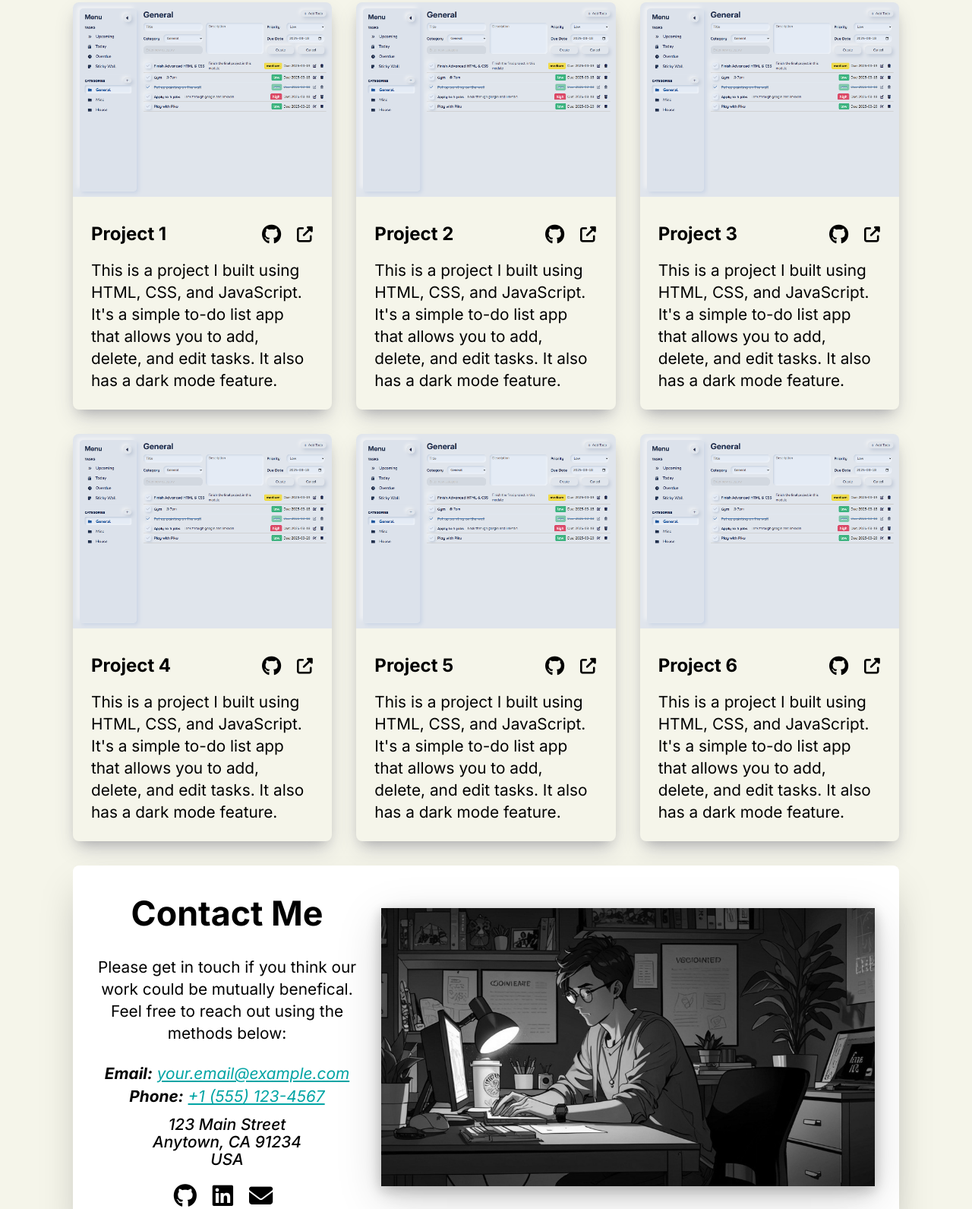
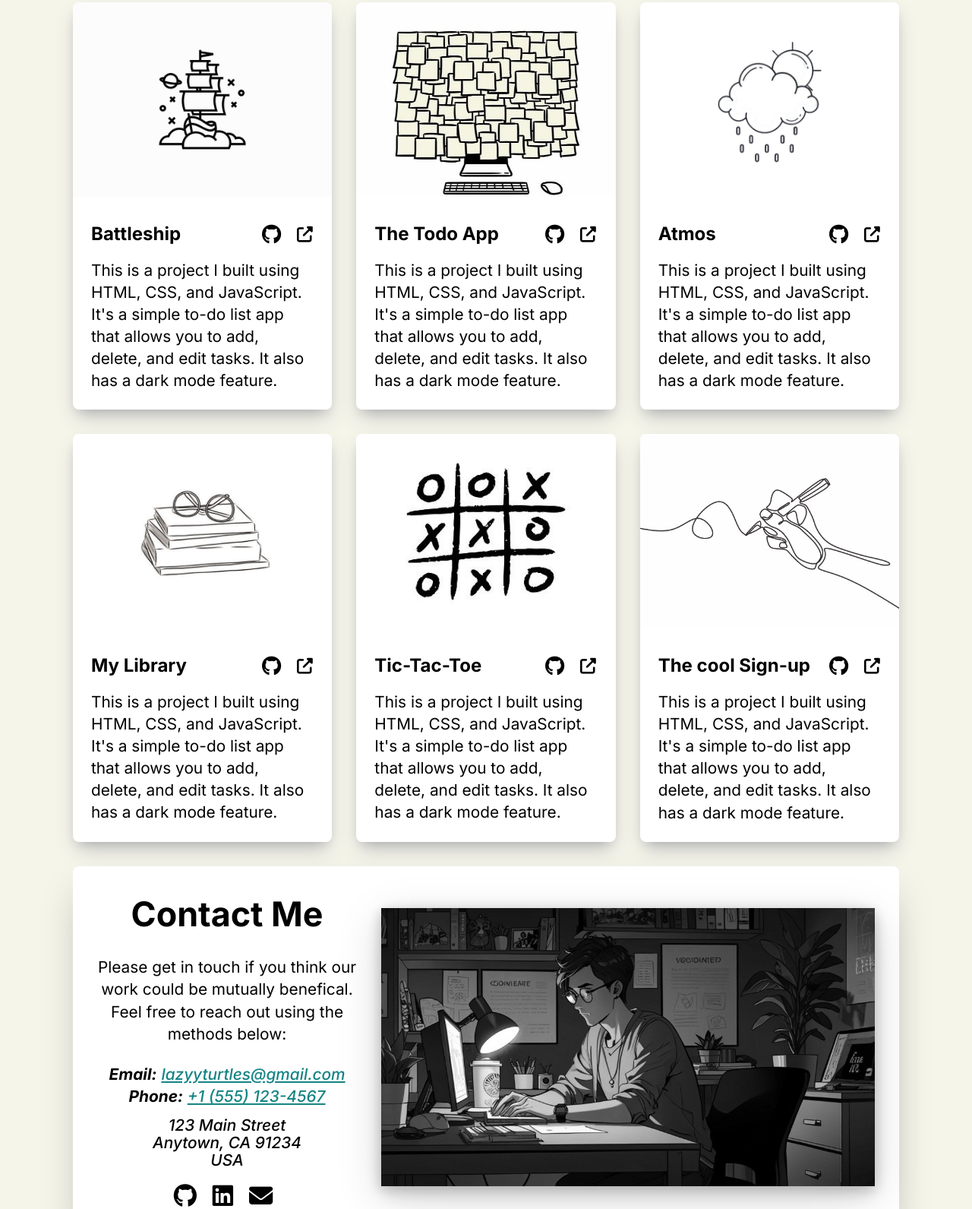
Before and after one commit to Atif-Pathan/homepage, a plain HTML site: page index.html in a window 1280 px wide. Shown: the part 627-2218 px from the top of the page at 76% size. Drawn offline with Linux system fonts and the light colour scheme; a web font is replaced by a local one.

Commit message:
update styles and add images and links to each card

```diff
--- a/index.html
+++ b/index.html
@@ -1,39 +1,72 @@
 <!DOCTYPE html>
 <html lang="en">
   <head>
-    <meta charset="UTF-8">
-    <meta name="viewport" content="width=device-width, initial-scale=1.0">
+    <meta charset="UTF-8" />
+    <meta name="viewport" content="width=device-width, initial-scale=1.0" />
     <title>Homepage</title>
     <script
       src="https://kit.fontawesome.com/6ed07fb8fe.js"
       crossorigin="anonymous"
     ></script>
     <link rel="icon" type="image/png" href="./home-button.png" />
-    <link rel="stylesheet" href="styles.css">
+    <link rel="stylesheet" href="styles.css" />
   </head>
   <body>
     <header>
       <div class="header-wrapper">
         <!-- <div class="intro"> -->
         <div class="headshot-wrapper">
-                <img class="headshot" src="./assets/me.jpg" alt="A headshot of Atif Pathan">
+          <img
+            class="headshot"
+            src="./assets/me.jpg"
+            alt="A headshot of Atif Pathan"
+          />
           <h1 class="my-name">Atif Pathan</h1>
         </div>
         <div class="about-me-wrapper">
           <h2 class="section-heading">About me</h2>
           <p class="about-me">
-                    I am a recent graduate from a master's in software engineering, though my background is in electrical and computer engineering. Currently, I am focusing on upgrading my web development skills through the <em>Odin Project.</em> I've built several projects using HTML/CSS and JavaScript (<u>see below</u>). I am finishing up the final project in the Advanced HTML/CSS section and then looking forward to moving onto React! I am always looking for new opportunities to grow and learn as a developer so feel free to reach out if you want to chat!
+            I am a recent graduate from a master's in software engineering,
+            though my background is in electrical and computer engineering.
+            Currently, I am focusing on upgrading my web development skills
+            through the <a href="https://www.theodinproject.com/" target="_blank" rel="noopener noreferrer" aria-label="Odin project link">Odin Project</a> I've built several projects using
+            HTML/CSS and JavaScript. I am finishing up the final
+            project in the Advanced HTML/CSS section and then looking forward to
+            moving onto React! I am always looking for new opportunities to grow
+            and learn as a developer so feel free to reach out if you want to
+            chat!
           </p>
           <nav aria-label="Social Media and Contact Links">
             <ul class="links">
               <li>
+                <a
+                  href="https://github.com/Atif-Pathan"
+                  target="_blank"
+                  rel="noopener"
+                  aria-label="GitHub Profile"
+                >
                   <i class="fa-brands fa-xl fa-github"></i>
+                </a>
               </li>
               <li>
+                <a
+                  href="https://www.linkedin.com/in/atifpathan/"
+                  target="_blank"
+                  rel="noopener"
+                  aria-label="LinkedIn Profile"
+                >
                   <i class="fa-brands fa-xl fa-linkedin"></i>
+                </a>
               </li>
               <li>
+                <a
+                  href="mailto:lazyyturtles@gmail.com"
+                  target="_blank"
+                  rel="noopener"
+                  aria-label="Send Email"
+                >
                   <i class="fa-solid fa-xl fa-envelope"></i>
+                </a>
               </li>
             </ul>
           </nav>
@@ -44,117 +77,231 @@
       <h2 class="section-heading">My Work</h2>
       <div class="article-container">
         <article class="project-card">
-                <img src="./assets/todo.png" alt="A screenshot of the to-do list app">
+          <img
+            src="./assets/ship1.jpg"
+            alt="An image of a battleship game"
+          />
           <div class="card-row-1">
-                    <h3 class="card-title">Project 1</h3>
+            <h3 class="card-title">Battleship</h3>
             <nav aria-label="Github and demo links">
               <ul class="links">
                 <li>
+                  <a
+                    href="https://github.com/Atif-Pathan/battleship"
+                    target="_blank"
+                    rel="noopener"
+                    aria-label="Project GitHub Repository"
+                  >
                     <i class="fa-brands fa-lg fa-github"></i>
+                  </a>
                 </li>
                 <li>
+                  <a
+                    href="https://atif-pathan.github.io/battleship/"
+                    target="_blank"
+                    rel="noopener"
+                    aria-label="Live Demo"
+                  >
                     <i class="fa-solid fa-md fa-up-right-from-square"></i>
+                  </a>
                 </li>
               </ul>
             </nav>
           </div>
           <p class="card-content">
-                    This is a project I built using HTML, CSS, and JavaScript. It's a simple to-do list app that allows you to add, delete, and edit tasks. It also has a dark mode feature.
+            This is a project I built using HTML, CSS, and JavaScript. It's a
+            simple to-do list app that allows you to add, delete, and edit tasks.
+            It also has a dark mode feature.
           </p>
         </article>
         <article class="project-card">
-                <img src="./assets/todo.png" alt="A screenshot of the to-do list app">
+          <img
+            src="./assets/todo3.jpg"
+            alt="A screenshot of the to-do list app"
+          />
           <div class="card-row-1">
-                    <h3 class="card-title">Project 2</h3>
+            <h3 class="card-title">The Todo App</h3>
             <nav aria-label="Github and demo links">
               <ul class="links">
                 <li>
+                  <a
+                    href="https://github.com/Atif-Pathan/todo"
+                    target="_blank"
+                    rel="noopener"
+                    aria-label="Project GitHub Repository"
+                  >
                     <i class="fa-brands fa-lg fa-github"></i>
+                  </a>
                 </li>
                 <li>
+                  <a
+                    href="https://atif-pathan.github.io/todo/"
+                    target="_blank"
+                    rel="noopener"
+                    aria-label="Live Demo"
+                  >
                     <i class="fa-solid fa-md fa-up-right-from-square"></i>
+                  </a>
                 </li>
               </ul>
             </nav>
           </div>
           <p class="card-content">
-                    This is a project I built using HTML, CSS, and JavaScript. It's a simple to-do list app that allows you to add, delete, and edit tasks. It also has a dark mode feature.
+            This is a project I built using HTML, CSS, and JavaScript. It's a
+            simple to-do list app that allows you to add, delete, and edit tasks.
+            It also has a dark mode feature.
           </p>
         </article>
         <article class="project-card">
-                <img src="./assets/todo.png" alt="A screenshot of the to-do list app">
+          <img
+            src="./assets/cloud1.png"
+            alt="A screenshot of a weather app"
+          />
           <div class="card-row-1">
-                    <h3 class="card-title">Project 3</h3>
+            <h3 class="card-title">Atmos</h3>
             <nav aria-label="Github and demo links">
               <ul class="links">
                 <li>
+                  <a
+                    href="https://github.com/Atif-Pathan/weather-app"
+                    target="_blank"
+                    rel="noopener"
+                    aria-label="Project GitHub Repository"
+                  >
                     <i class="fa-brands fa-lg fa-github"></i>
+                  </a>
                 </li>
                 <li>
+                  <a
+                    href="https://atif-pathan.github.io/weather-app/"
+                    target="_blank"
+                    rel="noopener"
+                    aria-label="Live Demo"
+                  >
                     <i class="fa-solid fa-md fa-up-right-from-square"></i>
+                  </a>
                 </li>
               </ul>
             </nav>
           </div>
           <p class="card-content">
-                    This is a project I built using HTML, CSS, and JavaScript. It's a simple to-do list app that allows you to add, delete, and edit tasks. It also has a dark mode feature.
+            This is a project I built using HTML, CSS, and JavaScript. It's a
+            simple to-do list app that allows you to add, delete, and edit tasks.
+            It also has a dark mode feature.
           </p>
         </article>
         <article class="project-card">
-                <img src="./assets/todo.png" alt="A screenshot of the to-do list app">
+          <img
+            src="./assets/books.jpg"
+            alt="A screenshot of the library app"
+          />
           <div class="card-row-1">
-                    <h3 class="card-title">Project 4</h3>
+            <h3 class="card-title">My Library</h3>
             <nav aria-label="Github and demo links">
               <ul class="links">
                 <li>
+                  <a
+                    href="https://github.com/Atif-Pathan/library-JS"
+                    target="_blank"
+                    rel="noopener"
+                    aria-label="Project GitHub Repository"
+                  >
                     <i class="fa-brands fa-lg fa-github"></i>
+                  </a>
                 </li>
                 <li>
+                  <a
+                    href="https://atif-pathan.github.io/library-JS/"
+                    target="_blank"
+                    rel="noopener"
+                    aria-label="Live Demo"
+                  >
                     <i class="fa-solid fa-md fa-up-right-from-square"></i>
+                  </a>
                 </li>
               </ul>
             </nav>
           </div>
           <p class="card-content">
-                    This is a project I built using HTML, CSS, and JavaScript. It's a simple to-do list app that allows you to add, delete, and edit tasks. It also has a dark mode feature.
+            This is a project I built using HTML, CSS, and JavaScript. It's a
+            simple to-do list app that allows you to add, delete, and edit tasks.
+            It also has a dark mode feature.
           </p>
         </article>
         <article class="project-card">
-                <img src="./assets/todo.png" alt="A screenshot of the to-do list app">
+          <img
+            src="./assets/tic-tac.jpg"
+            alt="A screenshot of the Tic-Tac-Toe game"
+          />
           <div class="card-row-1">
-                    <h3 class="card-title">Project 5</h3>
+            <h3 class="card-title">Tic-Tac-Toe</h3>
             <nav aria-label="Github and demo links">
               <ul class="links">
                 <li>
+                  <a
+                    href="https://github.com/Atif-Pathan/tic-tac-toe"
+                    target="_blank"
+                    rel="noopener"
+                    aria-label="Project GitHub Repository"
+                  >
                     <i class="fa-brands fa-lg fa-github"></i>
+                  </a>
                 </li>
                 <li>
+                  <a
+                    href="https://atif-pathan.github.io/tic-tac-toe/"
+                    target="_blank"
+                    rel="noopener"
+                    aria-label="Live Demo"
+                  >
                     <i class="fa-solid fa-md fa-up-right-from-square"></i>
+                  </a>
                 </li>
               </ul>
             </nav>
           </div>
           <p class="card-content">
-                    This is a project I built using HTML, CSS, and JavaScript. It's a simple to-do list app that allows you to add, delete, and edit tasks. It also has a dark mode feature.
+            This is a project I built using HTML, CSS, and JavaScript. It's a
+            simple to-do list app that allows you to add, delete, and edit tasks.
+            It also has a dark mode feature.
           </p>
         </article>
         <article class="project-card">
-                <img src="./assets/todo.png" alt="A screenshot of the to-do list app">
+          <img
+            src="./assets/sign2.jpg"
+            alt="A screenshot of the gameboxxd-sign-up page"
+          />
           <div class="card-row-1">
-                    <h3 class="card-title">Project 6</h3>
+            <h3 class="card-title">The cool Sign-up</h3>
             <nav aria-label="Github and demo links">
               <ul class="links">
                 <li>
+                  <a
+                    href="https://github.com/Atif-Pathan/gameboxxd-sign-up"
+                    target="_blank"
+                    rel="noopener"
+                    aria-label="Project GitHub Repository"
+                  >
                     <i class="fa-brands fa-lg fa-github"></i>
+                  </a>
                 </li>
                 <li>
+                  <a
+                    href="https://atif-pathan.github.io/gameboxxd-sign-up/"
+                    target="_blank"
+                    rel="noopener"
+                    aria-label="Live Demo"
+                  >
                     <i class="fa-solid fa-md fa-up-right-from-square"></i>
+                  </a>
                 </li>
               </ul>
             </nav>
           </div>
           <p class="card-content">
-                    This is a project I built using HTML, CSS, and JavaScript. It's a simple to-do list app that allows you to add, delete, and edit tasks. It also has a dark mode feature.
+            This is a project I built using HTML, CSS, and JavaScript. It's a
+            simple to-do list app that allows you to add, delete, and edit tasks.
+            It also has a dark mode feature.
           </p>
         </article>
       </div>
@@ -163,40 +310,73 @@
       <section id="contact">
         <div class="contact-wrapper">
           <h2 class="section-heading">Contact Me</h2>
-                <p class="call-action">Please get in touch if you think our work could be mutually benefical. Feel free to reach out using the methods below:</p>
+          <p class="call-action">
+            Please get in touch if you think our work could be mutually benefical.
+            Feel free to reach out using the methods below:
+          </p>
           <address>
             <p>
-                        <strong>Email:</strong> <a href="mailto:your.email@example.com">your.email@example.com</a>
+              <strong>Email:</strong>
+              <a
+                href="mailto:lazyyturtles@gmail.com"
+                target="_blank"
+                rel="noopener"
+                >lazyyturtles@gmail.com</a
+              >
             </p>
             <p>
-                        <strong>Phone:</strong> <a href="tel:+15551234567">+1 (555) 123-4567</a>
+              <strong>Phone:</strong>
+              <a
+                href="tel:+15551234567"
+                target="_blank"
+                rel="noopener"
+                >+1 (555) 123-4567</a
+              >
             </p>
             <p class="dummy-address">
-                        123 Main Street<br>
-                        Anytown, CA 91234<br>
+              123 Main Street<br />
+              Anytown, CA 91234<br />
               USA
             </p>
           </address>
           <nav aria-label="Social Media and Contact Links">
             <ul class="links">
               <li>
+                <a
+                  href="https://github.com/Atif-Pathan"
+                  target="_blank"
+                  rel="noopener"
+                  aria-label="GitHub Profile"
+                >
                   <i class="fa-brands fa-xl fa-github"></i>
+                </a>
               </li>
               <li>
+                <a
+                  href="https://www.linkedin.com/in/atifpathan/"
+                  target="_blank"
+                  rel="noopener"
+                  aria-label="LinkedIn Profile"
+                >
                   <i class="fa-brands fa-xl fa-linkedin"></i>
+                </a>
               </li>
               <li>
+                <a
+                  href="mailto:lazyyturtles@gmail.com"
+                  target="_blank"
+                  rel="noopener"
+                  aria-label="Send Email"
+                >
                   <i class="fa-solid fa-xl fa-envelope"></i>
+                </a>
               </li>
             </ul>
           </nav>
         </div>
         <!-- <img class="my-image" src="./assets/me.jpg" alt="A headshot of Atif Pathan"> -->
         <picture class="my-image">
-                <source
-                  srcset="./assets/contact-image.jpg"
-                  media="(min-width: 1024px)"
-                />
+          <source srcset="./assets/contact-image.jpg" media="(min-width: 1024px)" />
           <img
             class="my-actual-image"
             src="./assets/contact-image-cropped.jpg"
--- a/styles.css
+++ b/styles.css
@@ -200,6 +200,7 @@ header, main, footer {
 i {
     transition: scale 0.1s ease;
     cursor: pointer;
+    color: black;
 }
 
 /* only add hover for desktop screens (add in media q later) */
@@ -212,11 +213,15 @@ i:active {
     scale: 0.95;
 }
 
-u, a {
-    color: rgb(0, 164, 164);
+a {
+    color: rgb(21, 132, 132);
+    text-decoration: underline;
+    font-weight: 500;
+    font-style: italic;
 }
 
 .project-card {
+    background-color: white;
     /* border: 1px solid rgb(217, 217, 217); */
     display: flex;
     flex-direction: column;
@@ -224,6 +229,9 @@ u, a {
     border-radius: 0.5rem;
     box-shadow: rgba(50, 50, 93, 0.25) 0px 13px 27px -5px, rgba(0, 0, 0, 0.2) 0px 8px 16px -8px;
     overflow: hidden;
+}
+
+.project-card > img {
 }
 
 .card-row-1 {
@@ -332,7 +340,8 @@ address {
         bottom: initial;
         left: initial;
         mix-blend-mode: initial;
-        color: rgb(0, 164, 164);
+        /* color: rgb(0, 164, 164); */
+        color: rgb(21, 132, 132);
         top: 8%;
         right: -95%;
         width: fit-content;
@@ -538,8 +547,8 @@ address {
         gap: 1.6rem;
     }
     .links {
-        scale: 1.4;
-        padding-right: 0.5rem;
+        scale: 1.5;
+        padding-right: 0.7rem;
     }
     .about-me-wrapper > nav {
         right: 3.5rem;
```
Also changed, not shown: assets/books.jpg (added), assets/cloud1.png (added), assets/ship1.jpg (added), assets/sign2.jpg (added), assets/tic-tac.jpg (added), assets/todo.png (deleted), assets/todo3.jpg (added). Lines whose indentation alone changed are shown as unchanged.
